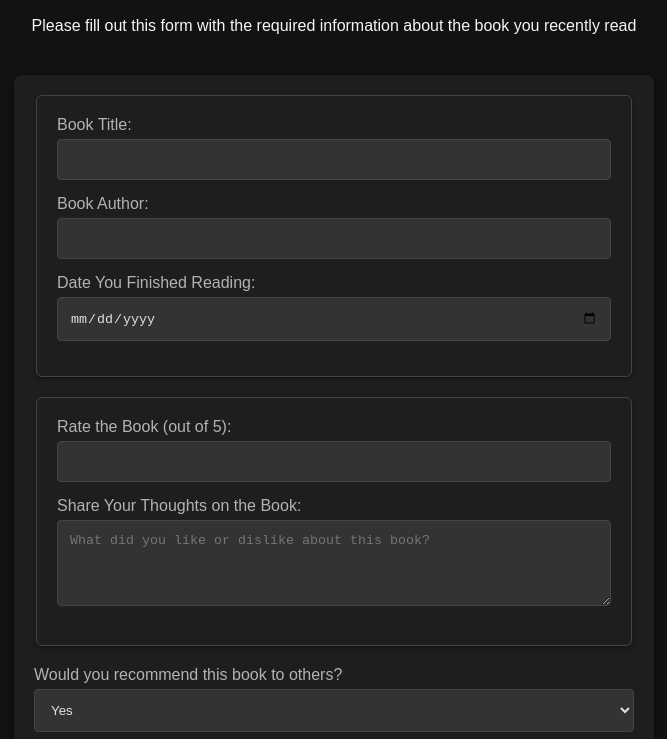
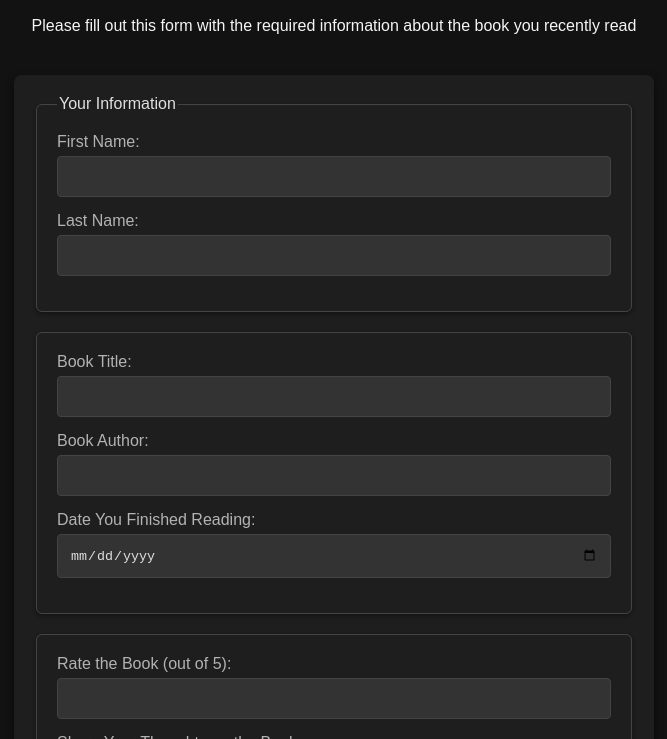
Before and after one commit to rbracker/book-survey, a plain HTML site: page index.html in a window 1280 px wide. Shown: the part 61-800 px from the top of the page, without its empty margins (306-973 px from the left). Drawn offline with Linux system fonts and the light colour scheme.

Commit message:
updating terms and conditions

```diff
--- a/index.html
+++ b/index.html
@@ -12,7 +12,21 @@
   <body>
     <h1>Book Survey Form</h1>
     <p>Please fill out this form with the required information about the book you recently read</p>
+    <!--the users input will sent to my email (brandibracker4@gmail.com) using formspree-->
     <form method="post" action="https://formspree.io/f/mzzpnlqb">
+
+        <!--Users Information-->
+        <fieldset>
+            <legend>Your Information</legend>
+            <label for="first-name">First Name:
+              <input id="first-name" name="first-name" type="text" required />
+            </label>
+            <label for="last-name">Last Name:
+              <input id="last-name" name="last-name" type="text" required />
+            </label>
+          </fieldset>
+
+          <!-- Information about the book -->
       <fieldset>
         <label for="book-title">Book Title:
           <input id="book-title" name="book-title" type="text" required />
@@ -42,8 +56,9 @@
         </select>
       </label>
 
+      <!--where the user will agree to the terms and conditions-->
       <label for="terms-and-conditions">
-        <input class="inline" id="terms-and-conditions" type="checkbox" required name="terms-and-conditions" /> I accept the <a href="https://www.freecodecamp.org/news/terms-of-service/">terms and conditions</a>
+        <input class="inline" id="terms-and-conditions" type="checkbox" required name="terms-and-conditions" /> I accept the <a href="https://www.termsfeed.com/live/f3179cf3-6e3a-4b90-8871-8d0d73c565e0">terms and conditions</a>
       </label>
 
       <input type="submit" value="Submit" />
```
